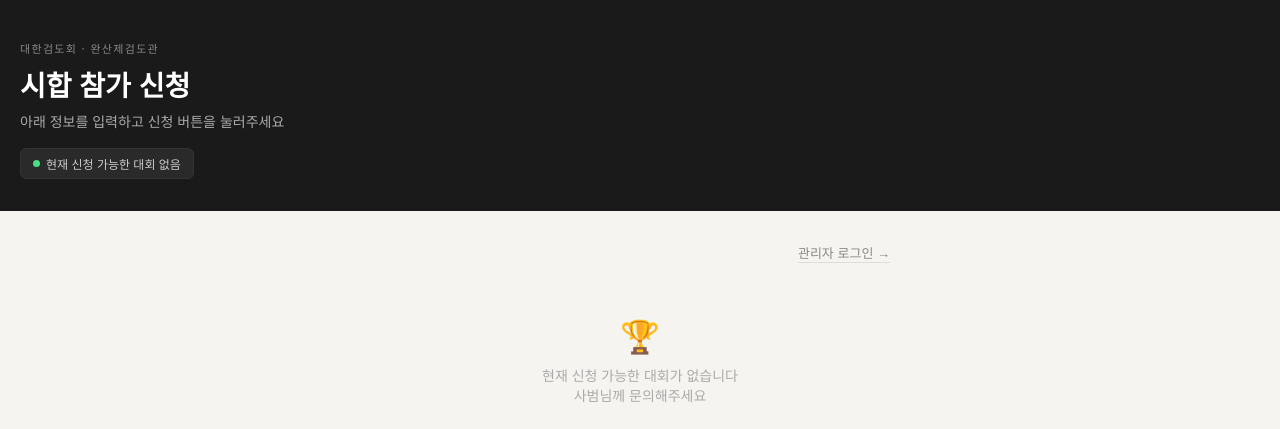
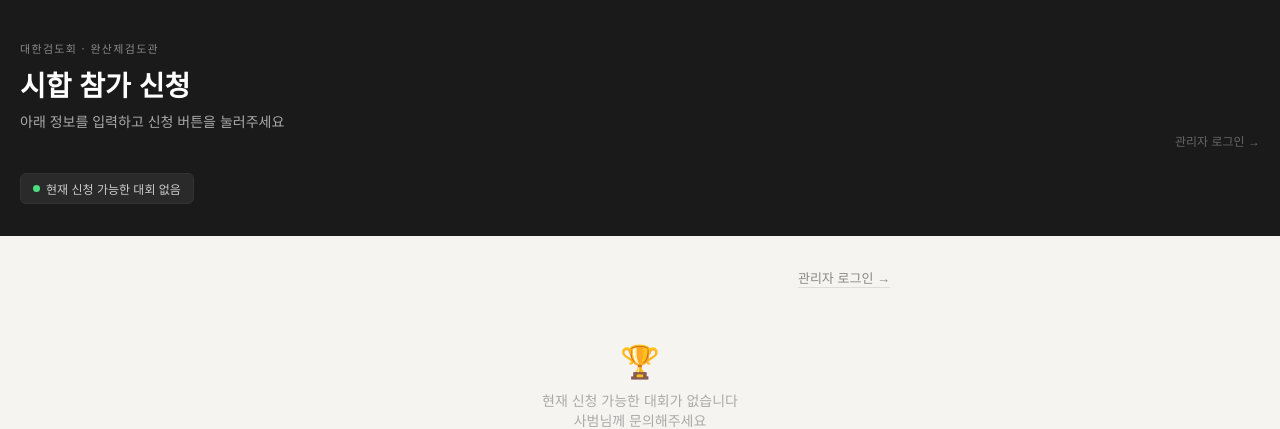
Before and after one commit to rlagkdmsdldi-dot/kendo-app, a Flask app: page / in a window 1280 px wide. Shown: the top 429 px of the page. Run offline with Flask 3, Linux system fonts and the light colour scheme; data that the repository does not hold is empty.

Commit message:
관리자 링크 hero에 추가

```diff
--- a/templates/index.html
+++ b/templates/index.html
@@ -101,7 +101,7 @@ body{font-family:'Noto Sans KR',sans-serif;background:#f5f4f0;color:#1a1a1a;min-
   <div class="hero-eyebrow">대한검도회 · 완산제검도관</div>
   <div class="hero-title">시합 참가 신청</div>
   <div class="hero-sub">아래 정보를 입력하고 신청 버튼을 눌러주세요</div>
-  <div class="hero-badge" id="heroBadge">
+  <a href="/admin" style="display:block;text-align:right;font-size:12px;color:#666;text-decoration:none;margin-bottom:.5rem">관리자 로그인 →</a><div class="hero-badge" id="heroBadge">
     <div class="hero-dot"></div>
     <span id="heroTournamentName">대회 정보 불러오는 중...</span>
   </div>
```
